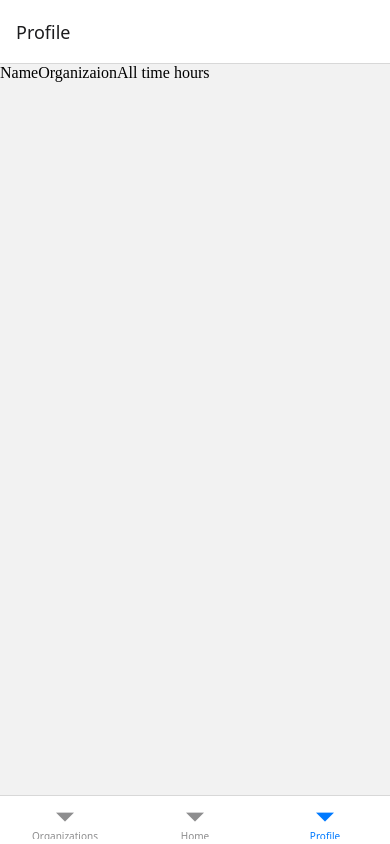
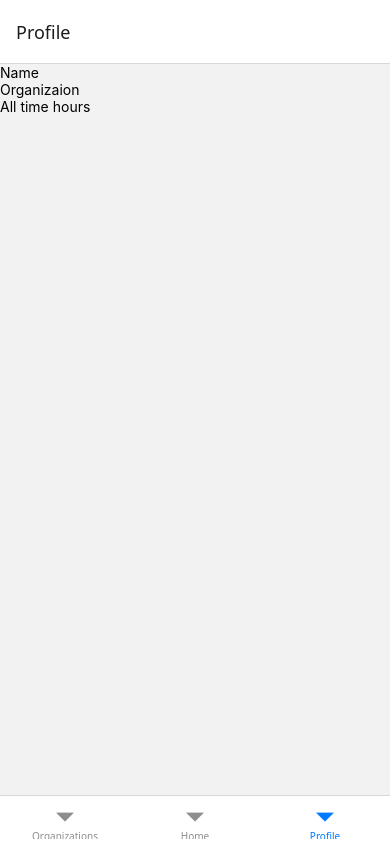
Before and after one commit to CAPS-Labs/hourly-mobile, a React Native app: screen /Profile in a window 390 px wide. Built offline with nearby package versions, Linux system fonts and the light colour scheme.

Commit message:
Update ProfileScreen.tsx
It was broken due to the tags not starting with a capital letter

```diff
--- a/src/screens/ProfileScreen.tsx
+++ b/src/screens/ProfileScreen.tsx
@@ -6,13 +6,13 @@ export default function ProfileScreen() {
 
     return(
 
-        <view>
+        <View>
 
-            <text>Name</text>
-            <text>Organizaion</text>
-            <text>All time hours</text>
+            <Text>Name</Text>
+            <Text>Organizaion</Text>
+            <Text>All time hours</Text>
 
-        </view>
+        </View>
 
     );
 }
```
